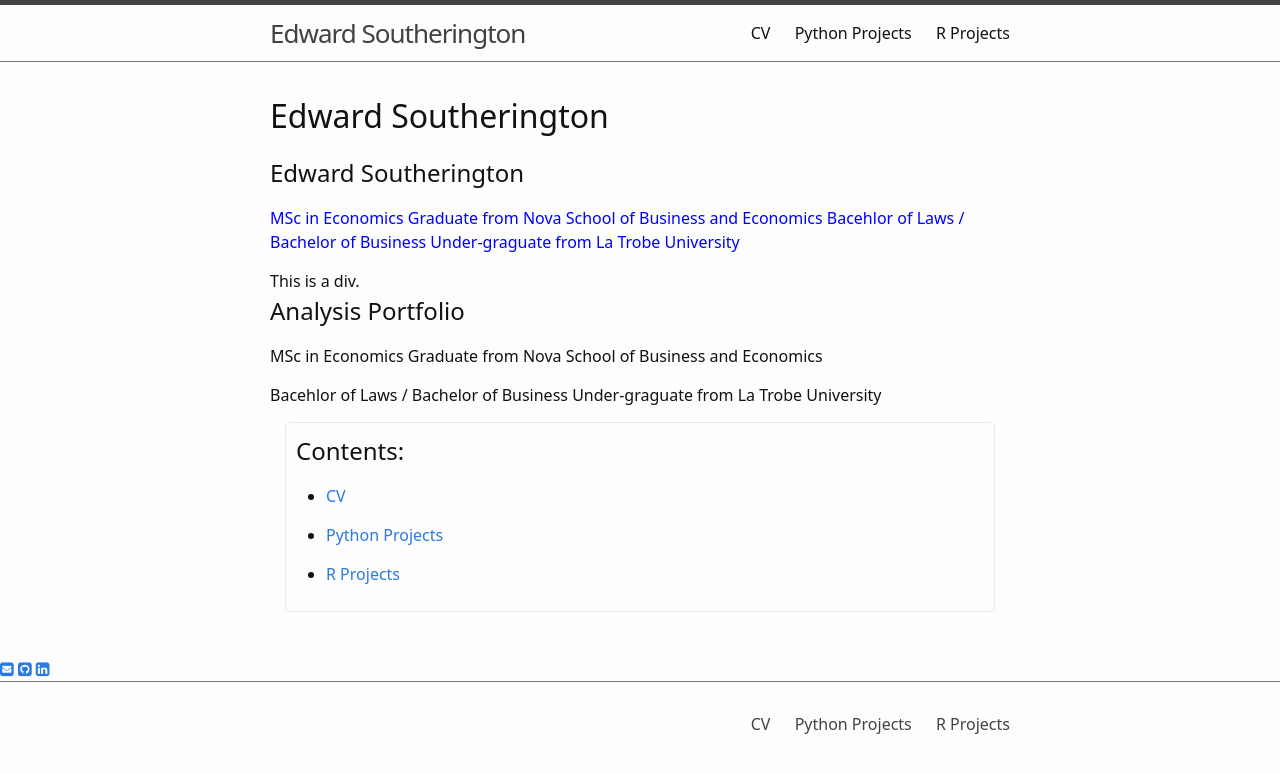
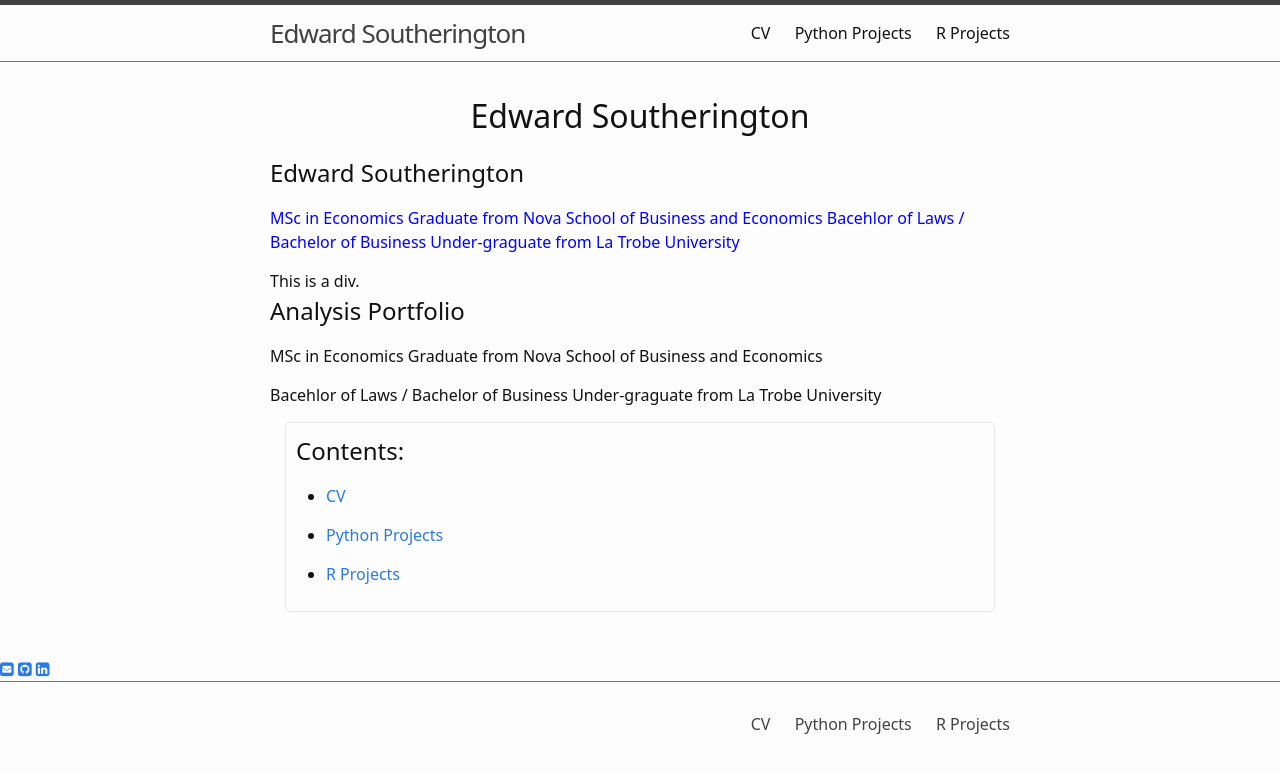
Before and after one commit to EdwardSoutherington/Portfolio, a Jekyll site: the page built from index.md, in a window 1280 px wide. Shown: the top 773 px of the page. Built offline with Jekyll 4.4.1, drawn with Linux system fonts in a browser that asks for light colours; nearby versions of some CDN libraries; some web fonts are replaced.

Commit message:
Update index.md

```diff
--- a/index.md
+++ b/index.md
@@ -5,8 +5,7 @@ title: Home
   <head>
   </head>
   <body>
-
-    <h1 >Edward Southerington</h1>
+    <h1 align="center">Edward Southerington</h1>
     <h2>Edward Southerington</h2>
     <p style="color: blue">MSc in Economics Graduate from Nova School of Business and Economics
 
```
